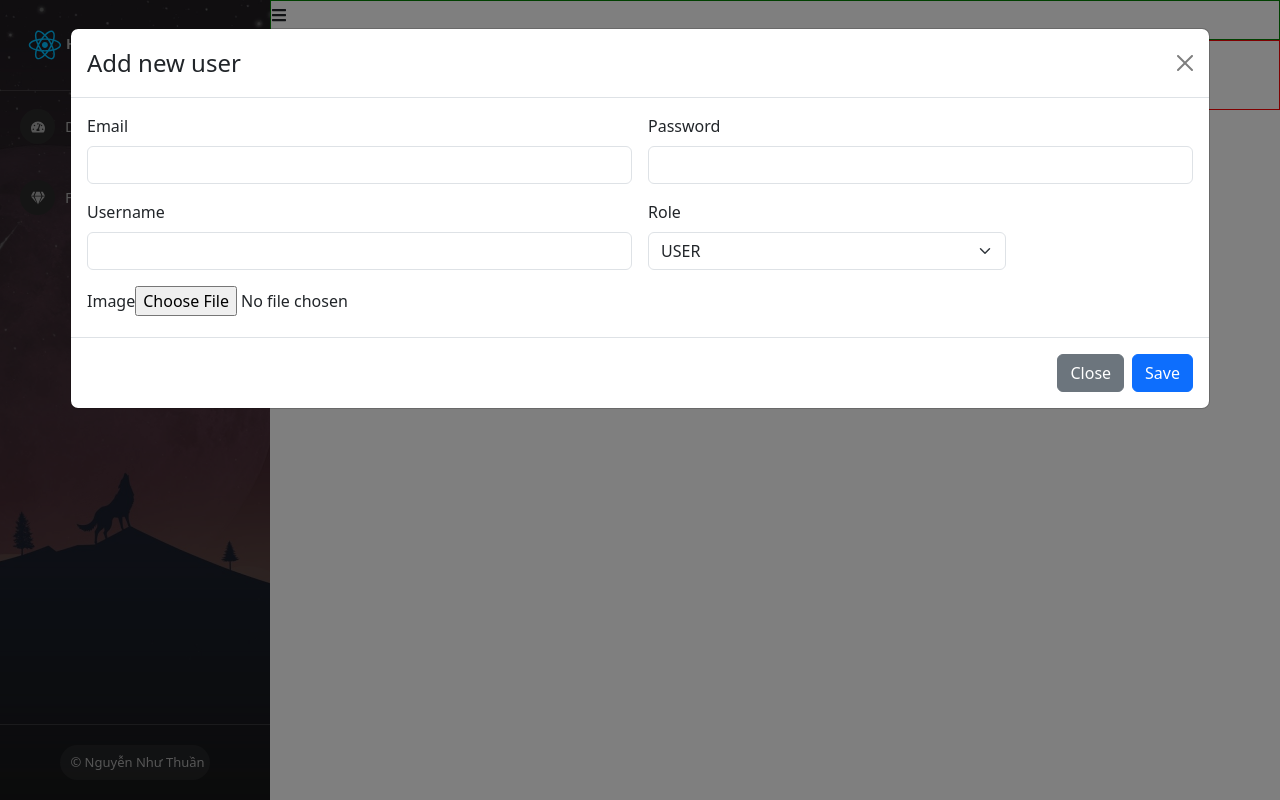
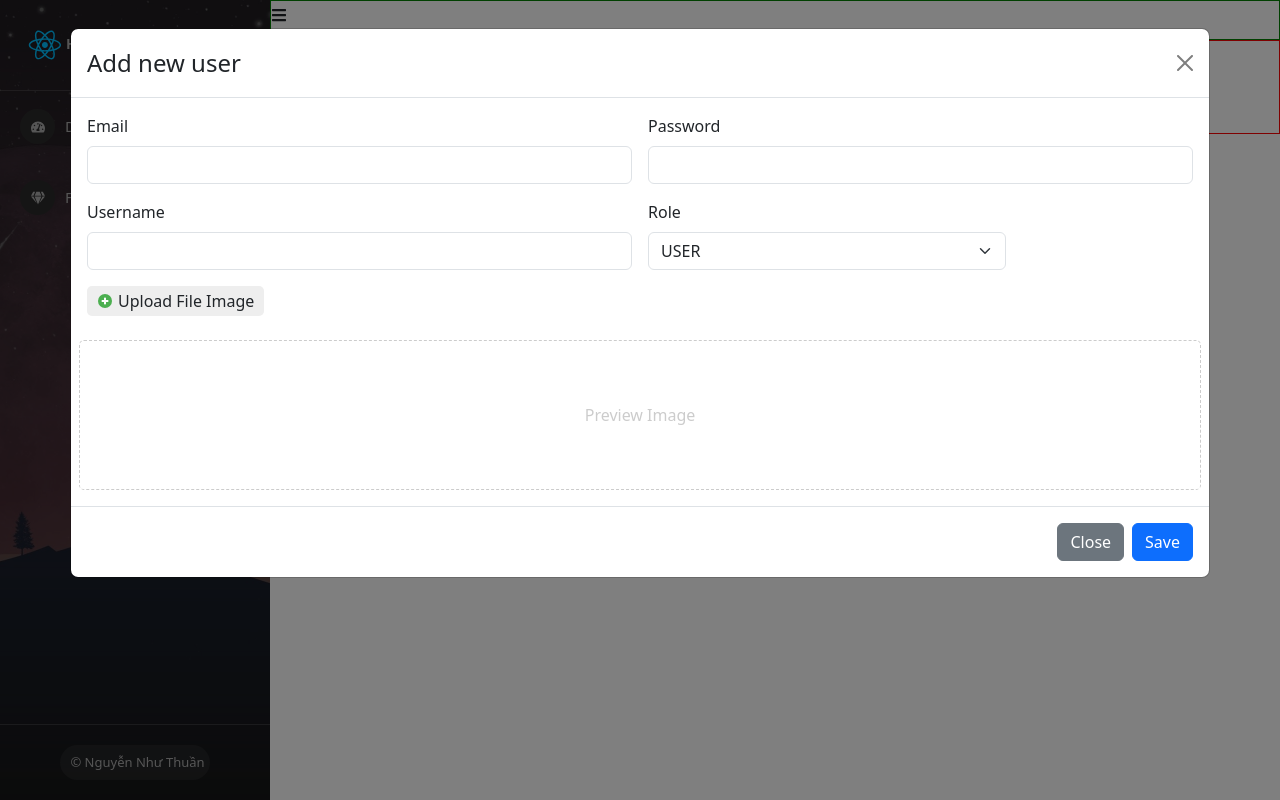
Before and after one commit to zZzThuanzZz/base-react-redux, a React (Create React App) app: page /admins/manage-users in a window 1280 px wide. Both pictures are taken after a click on the button "Launch demo modal". Built offline with nearby package versions, Linux system fonts and the light colour scheme.

Commit message:
video 57

```diff
--- a/src/components/Admin/Content/ManageUser.js
+++ b/src/components/Admin/Content/ManageUser.js
@@ -1,4 +1,5 @@
 import ModalCreateUser from "./ModalCreateUser"
+import './ManageUser.scss'
 
 const ManageUser = (props) => {
     return (
@@ -9,9 +10,10 @@
                 <div>
                     <button>Add new users</button>
                 </div>
-                <div>table users
-                    <ModalCreateUser />
+                <div>
+                    table users
                 </div>
+                <ModalCreateUser />
             </div>
         </div>
     )
--- /dev/null
+++ b/src/components/Admin/Content/ManageUser.scss
@@ -0,0 +1,37 @@
+.manage-user-container {
+    .users-content {}
+}
+
+.modal-add-user {
+    .img-preview {
+        border: 1px dashed #ccc;
+        height: 150px;
+        border-radius: 5px;
+        display: flex;
+        justify-content: center;
+        align-items: center;
+        color: #ccc;
+
+        img {
+            max-height: 100%;
+            max-width: 100%;
+        }
+    }
+
+    .label-upload {
+        gap: 5px;
+        display: flex;
+        align-items: center;
+        border: 1px solid red;
+        width: fit-content;
+        padding: 3px 10px;
+        border-radius: 5px;
+        background: #eeeeee;
+        border: none;
+        cursor: pointer;
+
+        &:hover {
+            background-color: #dcdcdc;
+        }
+    }
+}
--- a/src/components/Admin/Content/ModalCreateUser.js
+++ b/src/components/Admin/Content/ModalCreateUser.js
@@ -1,12 +1,30 @@
 import { useState } from 'react';
 import Button from 'react-bootstrap/Button';
 import Modal from 'react-bootstrap/Modal';
+import { FcPlus } from 'react-icons/fc'
 
 const ModalCreateUser = () => {
     const [show, setShow] = useState(false);
 
     const handleClose = () => setShow(false);
     const handleShow = () => setShow(true);
+
+    const [email, setEmail] = useState("");
+    const [password, setPassword] = useState("");
+    const [username, setUsername] = useState("");
+    const [role, setRole] = useState("USER");
+    const [image, setImage] = useState("");
+    const [previewImage, setPreviewImage] = useState("");
+
+    const handleUploadImage = (event) => {
+        if (event.target && event.target.value && event.target.files[0]) {
+            setPreviewImage(URL.createObjectURL(event.target.files[0]))
+            setImage(event.target.files[0])
+        }
+        else {
+            // setPreviewImage("")
+        }
+    }
 
     return (
         <>
@@ -18,7 +36,10 @@
                 show={show}
                 onHide={handleClose}
                 size='xl'
-                backdrop="static">
+                backdrop="static"
+                className='modal-add-user'
+            >
+
                 <Modal.Header closeButton>
                     <Modal.Title>Add new user</Modal.Title>
                 </Modal.Header>
@@ -26,27 +47,54 @@
                     <form className="row g-3">
                         <div className="col-md-6">
                             <label className="form-label">Email</label>
-                            <input type="email" className="form-control" />
+                            <input
+                                type="email"
+                                className="form-control"
+                                value={email}
+                                onChange={(event) => setEmail(event.target.value)}
+                            />
                         </div>
                         <div className="col-md-6">
                             <label className="form-label">Password</label>
-                            <input type="password" className="form-control" />
+                            <input
+                                type="password"
+                                className="form-control"
+                                value={password}
+                                onChange={(event) => setPassword(event.target.value)}
+                            />
                         </div>
 
                         <div className="col-md-6">
                             <label className="form-label">Username</label>
-                            <input type="text" className="form-control" />
+                            <input
+                                type="text"
+                                className="form-control"
+                                value={username}
+                                onChange={(event) => setUsername(event.target.value)}
+                            />
                         </div>
                         <div className="col-md-4">
                             <label className="form-label">Role</label>
-                            <select className="form-select">
-                                <option selected value="USER">USER</option>
+                            <select className="form-select" onChange={(event) => setRole(event.target.value)}>
+                                <option value="USER">USER</option>
                                 <option value="ADMIN">ADMIN</option>
                             </select>
                         </div>
                         <div className='col-md-12'>
-                            <label className="form-label">Image</label>
-                            <input type='file' />
+                            <label className="form-label label-upload" htmlFor='lableUpload'>
+                                <FcPlus />Upload File Image
+                            </label>
+                            <input
+                                type='file'
+                                id='lableUpload' hidden
+                                onChange={(event) => handleUploadImage(event)} />
+                        </div>
+                        <div className='col-md-12 img-preview'>
+                            {previewImage ?
+                                <img src={previewImage} />
+                                :
+                                <span>Preview Image </span>
+                            }
                         </div>
                     </form>
                 </Modal.Body>
```
